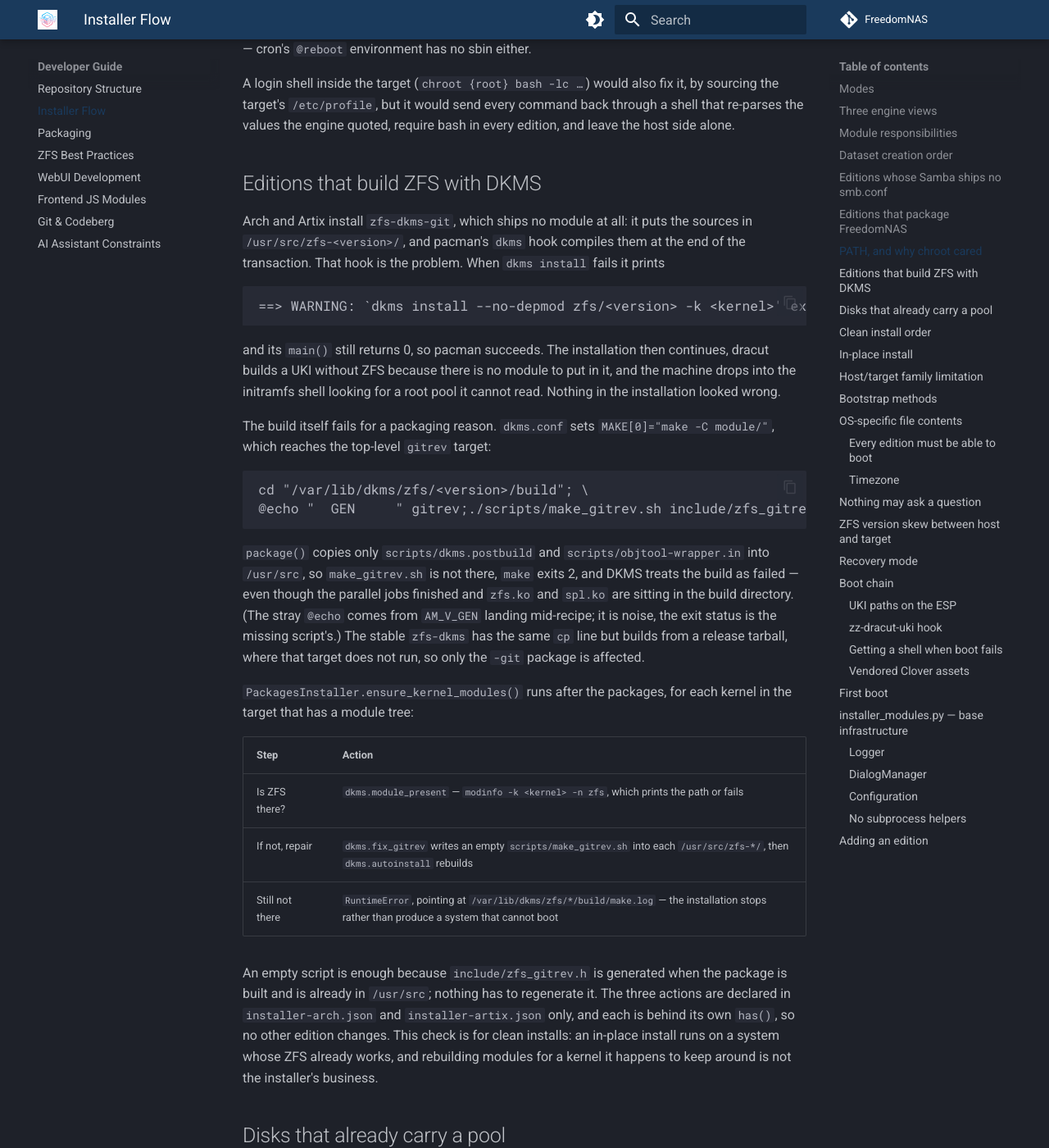
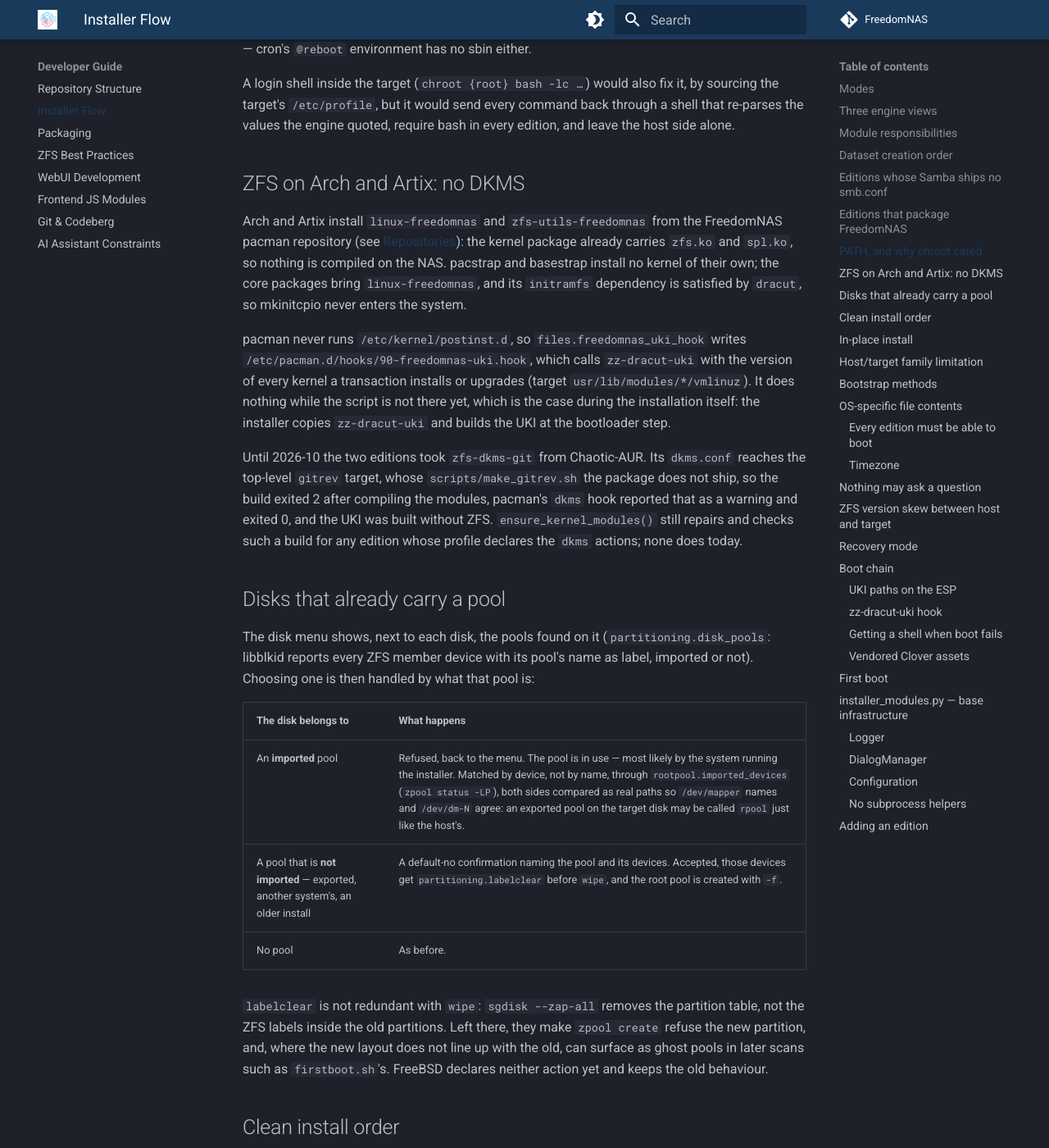
Before and after one commit to FreedomNAS/freedomnas-docs, an MkDocs documentation site: the page built from docs/developer/installer.md, in a window 1280 px wide and 1400 px high, scrolled down 4450 px. Shown: the whole window at 82% size. Built offline with MkDocs 1.6.1 and Material for MkDocs 9.7.7, drawn with Linux system fonts in a browser that asks for light colours; some of the changed text lies outside the part shown.

Commit message:
Document linux-freedomnas on Arch and Artix and the new pacman repository

````diff
--- a/docs/developer/installer.md
+++ b/docs/developer/installer.md
@@ -144,55 +144,30 @@ it, by sourcing the target's `/etc/profile`, but it would send every command
 back through a shell that re-parses the values the engine quoted, require
 bash in every edition, and leave the host side alone.
 
-## Editions that build ZFS with DKMS
+## ZFS on Arch and Artix: no DKMS
 
-Arch and Artix install `zfs-dkms-git`, which ships no module at all: it puts
-the sources in `/usr/src/zfs-<version>/`, and pacman's `dkms` hook compiles
-them at the end of the transaction. That hook is the problem. When
-`dkms install` fails it prints
+Arch and Artix install `linux-freedomnas` and `zfs-utils-freedomnas` from the
+FreedomNAS pacman repository (see [Repositories](repositories.md)): the
+kernel package already carries `zfs.ko` and `spl.ko`, so nothing is compiled
+on the NAS. pacstrap and basestrap install no kernel of their own; the core
+packages bring `linux-freedomnas`, and its `initramfs` dependency is
+satisfied by `dracut`, so mkinitcpio never enters the system.
 
-```
-==> WARNING: `dkms install --no-depmod zfs/<version> -k <kernel>' exited 10
-```
+pacman never runs `/etc/kernel/postinst.d`, so `files.freedomnas_uki_hook`
+writes `/etc/pacman.d/hooks/90-freedomnas-uki.hook`, which calls
+`zz-dracut-uki` with the version of every kernel a transaction installs or
+upgrades (target `usr/lib/modules/*/vmlinuz`). It does nothing while the
+script is not there yet, which is the case during the installation itself:
+the installer copies `zz-dracut-uki` and builds the UKI at the bootloader
+step.
 
-and its `main()` still returns 0, so pacman succeeds. The installation then
-continues, dracut builds a UKI without ZFS because there is no module to put
-in it, and the machine drops into the initramfs shell looking for a root pool
-it cannot read. Nothing in the installation looked wrong.
-
-The build itself fails for a packaging reason. `dkms.conf` sets
-`MAKE[0]="make -C module/"`, which reaches the top-level `gitrev` target:
-
-```
-cd "/var/lib/dkms/zfs/<version>/build"; \
-@echo "  GEN     " gitrev;./scripts/make_gitrev.sh include/zfs_gitrev.h
-```
-
-`package()` copies only `scripts/dkms.postbuild` and
-`scripts/objtool-wrapper.in` into `/usr/src`, so `make_gitrev.sh` is not
-there, `make` exits 2, and DKMS treats the build as failed — even though the
-parallel jobs finished and `zfs.ko` and `spl.ko` are sitting in the build
-directory. (The stray `@echo` comes from `AM_V_GEN` landing mid-recipe; it is
-noise, the exit status is the missing script's.) The stable `zfs-dkms` has
-the same `cp` line but builds from a release tarball, where that target does
-not run, so only the `-git` package is affected.
-
-`PackagesInstaller.ensure_kernel_modules()` runs after the packages, for each
-kernel in the target that has a module tree:
-
-| Step | Action |
-|------|--------|
-| Is ZFS there? | `dkms.module_present` — `modinfo -k <kernel> -n zfs`, which prints the path or fails |
-| If not, repair | `dkms.fix_gitrev` writes an empty `scripts/make_gitrev.sh` into each `/usr/src/zfs-*/`, then `dkms.autoinstall` rebuilds |
-| Still not there | `RuntimeError`, pointing at `/var/lib/dkms/zfs/*/build/make.log` — the installation stops rather than produce a system that cannot boot |
-
-An empty script is enough because `include/zfs_gitrev.h` is generated when
-the package is built and is already in `/usr/src`; nothing has to regenerate
-it. The three actions are declared in `installer-arch.json` and
-`installer-artix.json` only, and each is behind its own `has()`, so no other
-edition changes. This check is for clean installs: an in-place install runs
-on a system whose ZFS already works, and rebuilding modules for a kernel it
-happens to keep around is not the installer's business.
+Until 2026-10 the two editions took `zfs-dkms-git` from Chaotic-AUR. Its
+`dkms.conf` reaches the top-level `gitrev` target, whose
+`scripts/make_gitrev.sh` the package does not ship, so the build exited 2
+after compiling the modules, pacman's `dkms` hook reported that as a warning
+and exited 0, and the UKI was built without ZFS. `ensure_kernel_modules()`
+still repairs and checks such a build for any edition whose profile declares
+the `dkms` actions; none does today.
 
 ## Disks that already carry a pool
 
@@ -513,10 +488,9 @@ every kernel install or update it:
 5. Resets `boot.state` to `tries-left: 3`
 
 dpkg runs `/etc/kernel/postinst.d/` on Debian. pacman does not: on Arch and
-Artix nothing calls the hook yet, so a kernel update leaves the UKI on the
-old kernel while pacman deletes that kernel's modules. A pacman hook on
-`usr/lib/modules/*/vmlinuz` that calls `zz-dracut-uki` with the new version
-fixes it; it has been tried on an Artix image and is not in the profiles yet.
+Artix the pacman hook `90-freedomnas-uki.hook` (`files.freedomnas_uki_hook`)
+calls it with the new kernel's version, so a kernel update never leaves the
+UKI on a kernel whose modules pacman has just deleted.
 
 It never aborts `dpkg`'s kernel install over a UKI or ZFS failure — it logs
 and exits 0.
````
Also changed, not shown: other parts of docs/developer/installer.md (+1 -1 lines), docs/api/updates.md (+1 -1 lines), docs/developer/packaging.md (+5 -3 lines), docs/developer/repositories.md (+11 -9 lines), docs/profiles/installer-profiles.md (+17 -18 lines).
